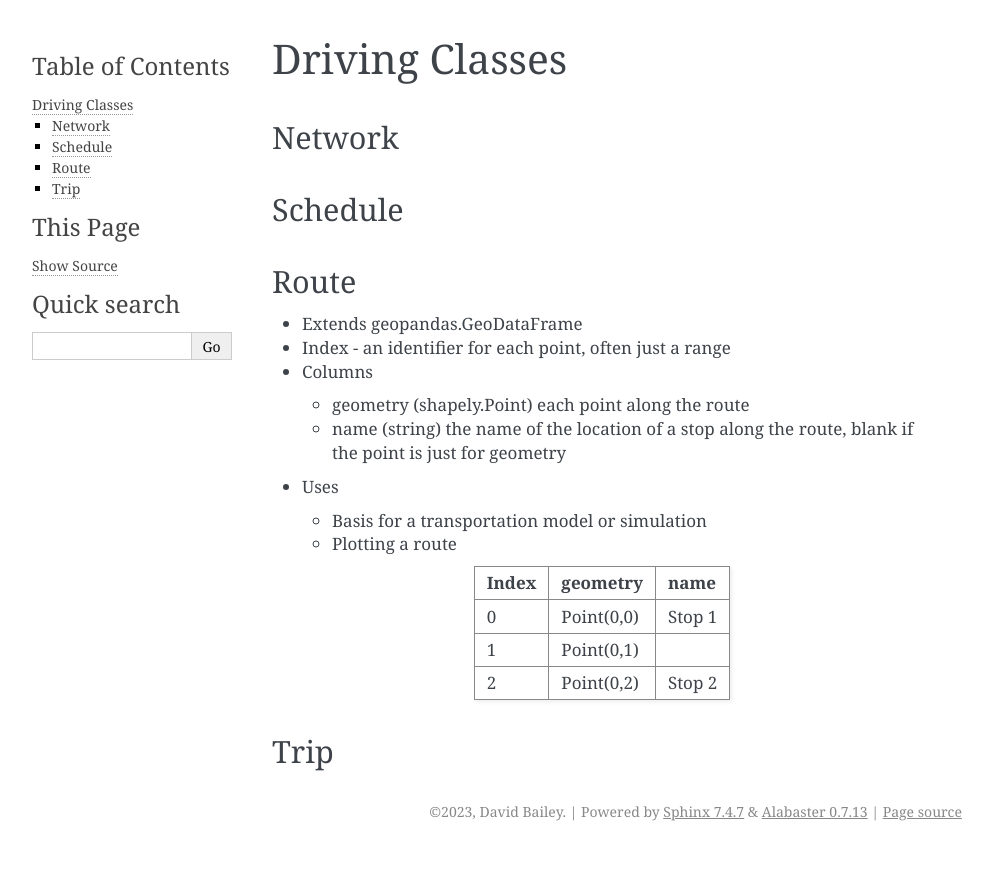
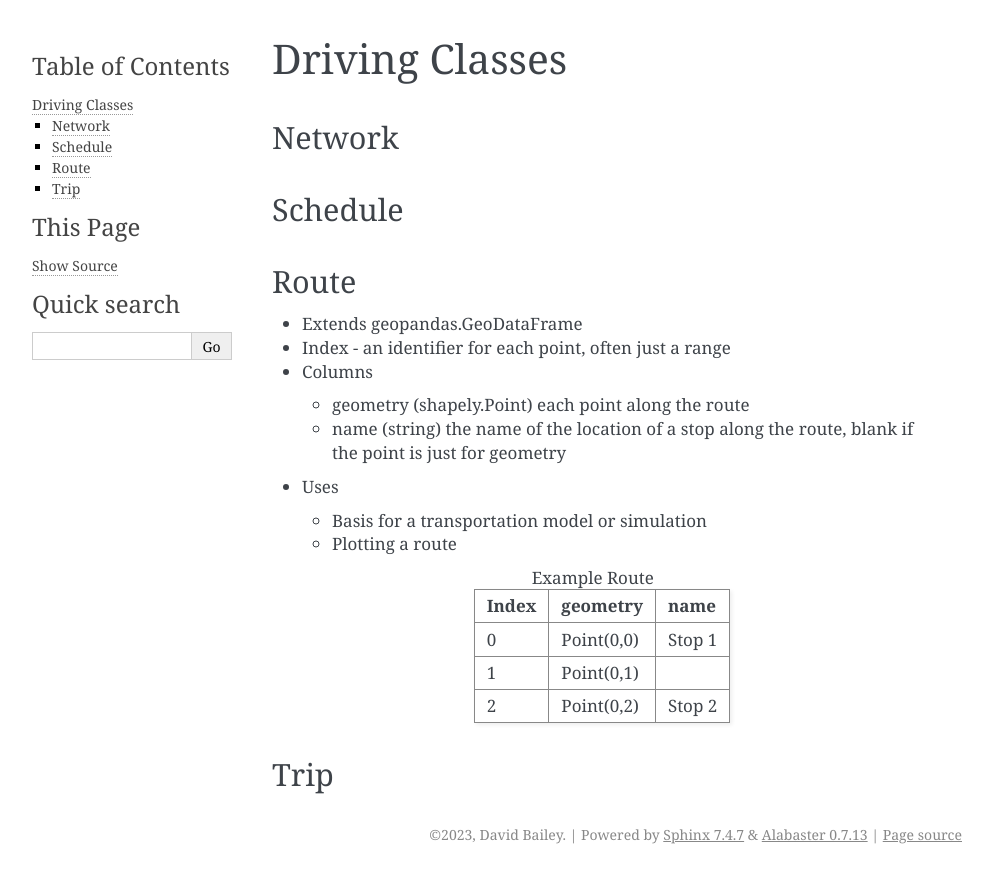
Before and after one commit to davidbailey/dpd, a Sphinx documentation site: the page built from docs/driving_classes.rst, in a window 1280 px wide. Shown: the top 883 px of the page, without its empty margins (148-1141 px from the left). Built offline with Sphinx 7.4.7, drawn with Linux system fonts in a browser that asks for light colours; pages that are not in the unit, such as notebooks, are missing from menus; the version number is read from the project's files by our own code.

Commit message:
Update driving_classes.rst

```diff
--- a/docs/driving_classes.rst
+++ b/docs/driving_classes.rst
@@ -22,7 +22,7 @@ Route
   * Basis for a transportation model or simulation
   * Plotting a route
 
-.. csv-table::
+.. csv-table:: Example Route
    :header: "Index", "geometry", "name"
 
    "0", "Point(0,0)", "Stop 1"
```
